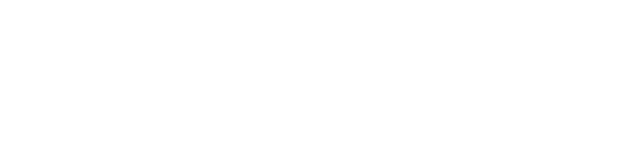
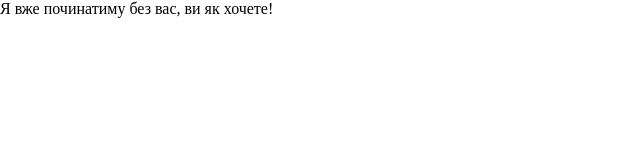
Before and after one commit to olehfrost/Pet-projects-001_technomarket, a plain HTML site: page PROJECT/index.html in a window 1280 px wide. Shown: the whole page, without its empty margins (0-640 px from the left). Drawn offline with Linux system fonts and the light colour scheme.

Commit message:
change text

```diff
--- a/PROJECT/index.html
+++ b/PROJECT/index.html
@@ -8,6 +8,6 @@
     <title>Document</title>
 </head>
 <body>
-
+    Я вже починатиму без вас, ви як хочете!
 </body>
 </html>
```
